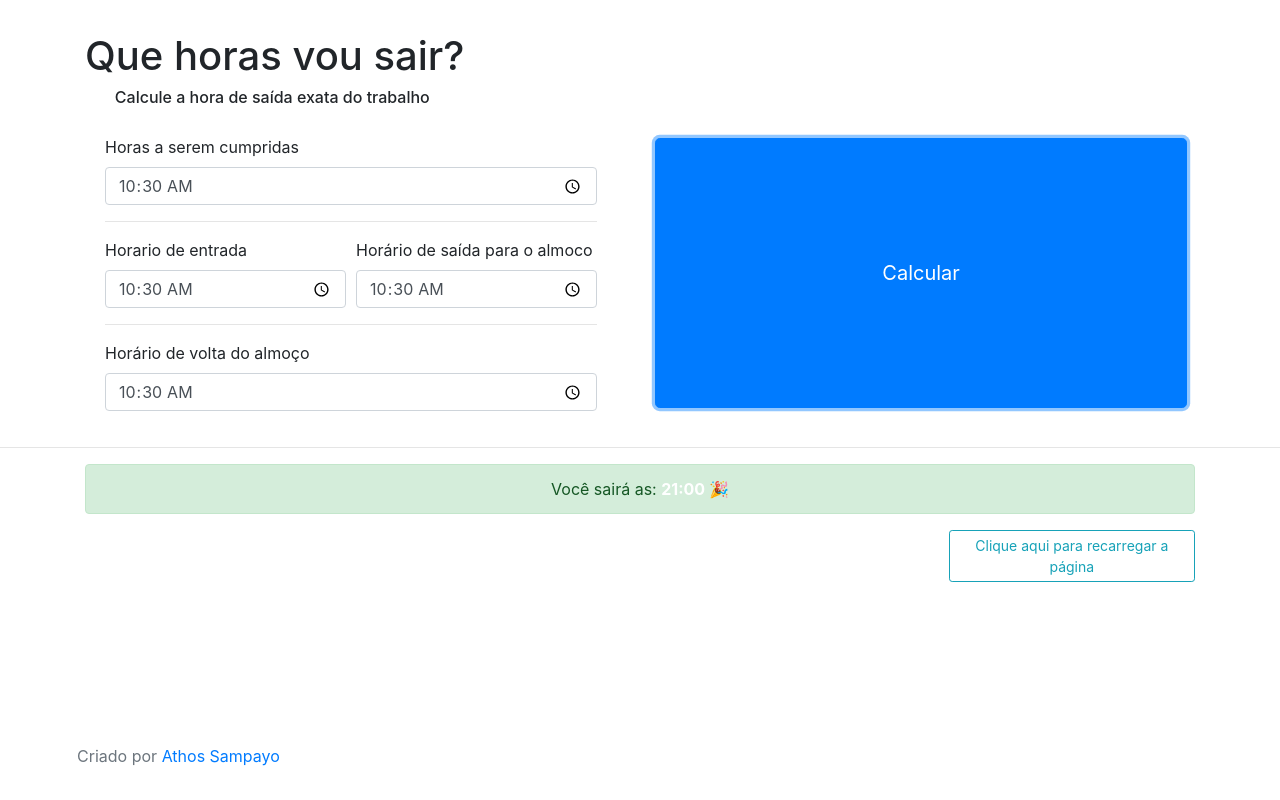
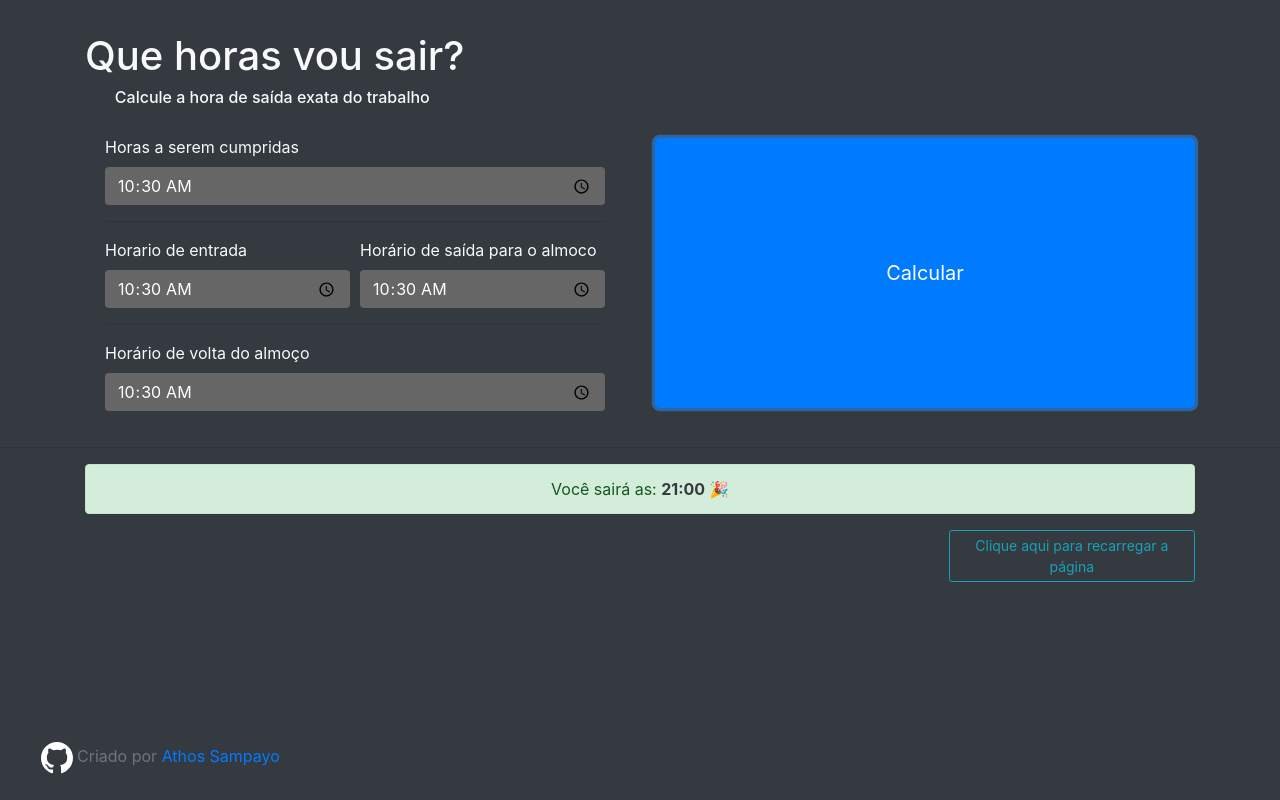
Before and after one commit to athossampayo/que-horas-vou-sair, a plain HTML site: page index.html in a window 1280 px wide. Both pictures are taken after typing "10:30", "10:30", "10:30", "10:30" into the empty fields and a click on the button "Calcular". Drawn offline with nearby package versions, Linux system fonts and the light colour scheme.

Commit message:
feat(theme): Switched to dark theme and cleaned bad css-in-html code to a .css

```diff
--- /dev/null
+++ b/index.css
@@ -0,0 +1,35 @@
+.col input {
+    background-color:#666;
+    color: #FFF;
+    outline: none;
+    border: none;
+}
+.col input:focus{
+    background-color: #666;
+    outline: none;
+    border: solid 1.5px #007bff;
+}
+
+form .container {
+    padding-top: 2rem;
+}
+.btn-col {
+    padding: 2%;
+}
+
+.btn-col button {
+    height: 100%;
+}
+
+.alert {
+    text-align: center;
+}
+
+.btn-outline-info {
+    margin-left: 77.8%;
+}
+footer {
+    position: absolute;
+    bottom: 0;
+    margin: 2%;
+}
--- a/index.html
+++ b/index.html
@@ -2,12 +2,13 @@
 <html>
   <head>
     <meta charset="utf-8" />
+    <link rel="stylesheet" type="text/css" href="./index.css"/>
     <title>Que horas vou sair?</title>
   </head>
-  <body>
+  <body class="bg-dark text-light">
     <main>
       <form>
-        <div class="container" style="padding-top: 2rem">
+        <div class="container" >
           <h1>Que horas vou sair?</h1>
           <h6>
             &nbsp&nbsp&nbsp&nbsp&nbsp&nbsp Calcule a hora de saída exata do
@@ -70,11 +71,10 @@
                 </div>
               </div>
             </div>
-            <div class="col-sm" style="padding: 2%">
+            <div class="col-sm btn-col" >
               <button
                 onclick=""
                 class="btn btn-primary btn-lg btn-block"
-                style="height: 100%"
               >
                 Calcular
               </button>
@@ -87,28 +87,24 @@
         <div
           class="alert alert-success"
           role="alert"
-          style="text-align: center"
         >
           <span id="saira_as"> Você sairá as: </span>
 
           <span
             id="saida"
-            class="font-weight-bold"
-            style="color: rgb(255, 255, 255)"
+            class="font-weight-bold text-dark"
           ></span>
         </div>
         <button
           id="reload"
-          style="margin-left: 77.8%"
           class="btn btn-outline-info btn-sm"
         >
           Clique aqui para recarregar a página
         </button>
       </div>
-    </main>
+    </main class='bg-dark'>
     <footer
       class="footer page-footer font-small cyan darken-3"
-      style="position: absolute; bottom: 0; margin: 2%"
     >
       <div class="container">
         <a href="https://github.com/athossampayo">
```
